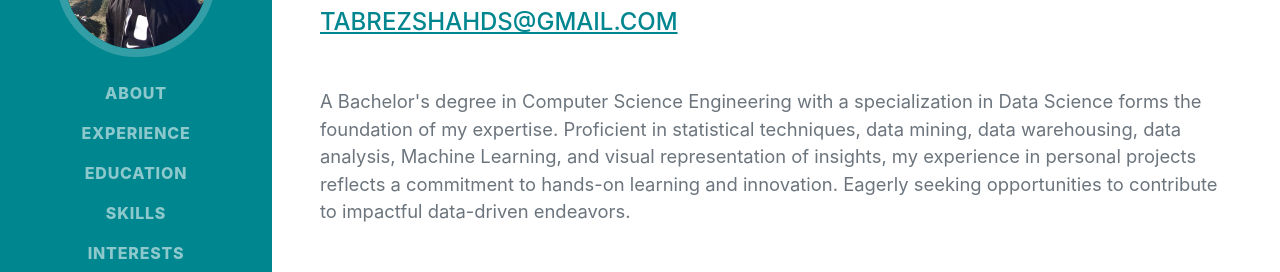
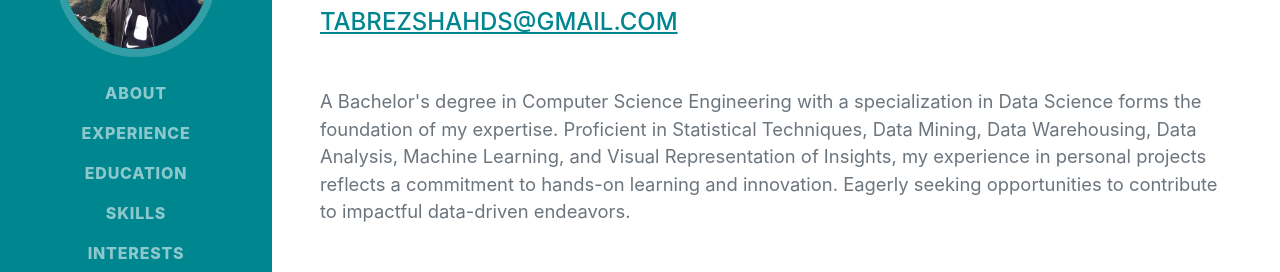
Before and after one commit to tabrezshah/resume, a plain HTML site: page index.html in a window 1280 px wide. Shown: the part 299-571 px from the top of the page. Drawn offline with nearby package versions, Linux system fonts and the light colour scheme; a web font is replaced by a local one.

Commit message:
Update index.html

```diff
--- a/index.html
+++ b/index.html
@@ -47,7 +47,7 @@
                         Greater Noida · Uttar Pradesh, India · (+91) 8126-911-493 ·
                         <a href="mailto:name@email.com">tabrezshahds@gmail.com</a>
                     </div>
-                    <p class="lead mb-5">A Bachelor's degree in Computer Science Engineering with a specialization in Data Science forms the foundation of my expertise. Proficient in statistical techniques, data mining, data warehousing, data analysis, Machine Learning, and visual representation of insights, my experience in personal projects reflects a commitment to hands-on learning and innovation. Eagerly seeking opportunities to contribute to impactful data-driven endeavors.</p>
+                    <p class="lead mb-5">A Bachelor's degree in Computer Science Engineering with a specialization in Data Science forms the foundation of my expertise. Proficient in Statistical Techniques, Data Mining, Data Warehousing, Data Analysis, Machine Learning, and Visual Representation of Insights, my experience in personal projects reflects a commitment to hands-on learning and innovation. Eagerly seeking opportunities to contribute to impactful data-driven endeavors.</p>
                     <div class="social-icons">
                         <a class="social-icon" href="https://www.linkedin.com/in/tabrezshah1310/"><i class="fab fa-linkedin-in"></i></a>
                         <a class="social-icon" href="https://github.com/tabrezshah"><i class="fab fa-github"></i></a>
```
